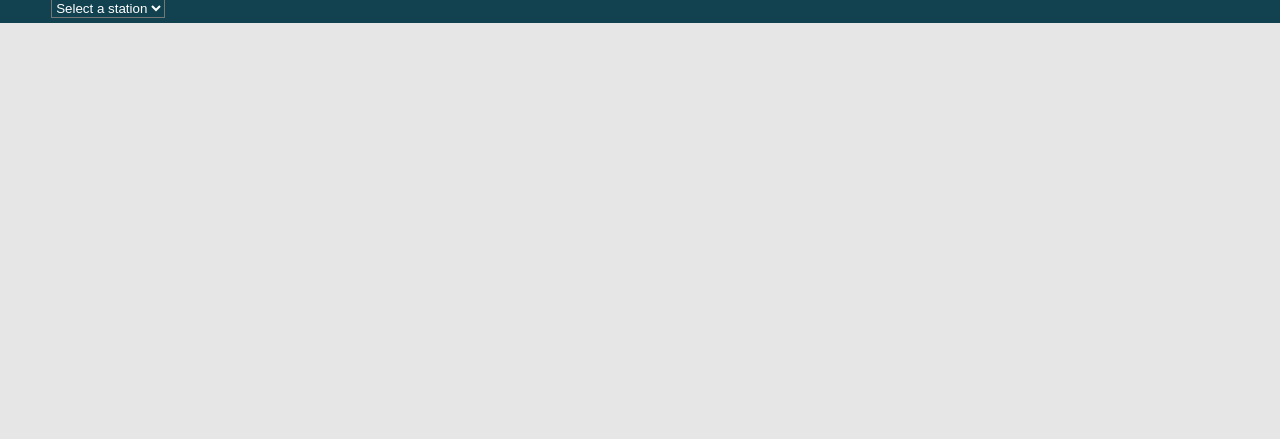
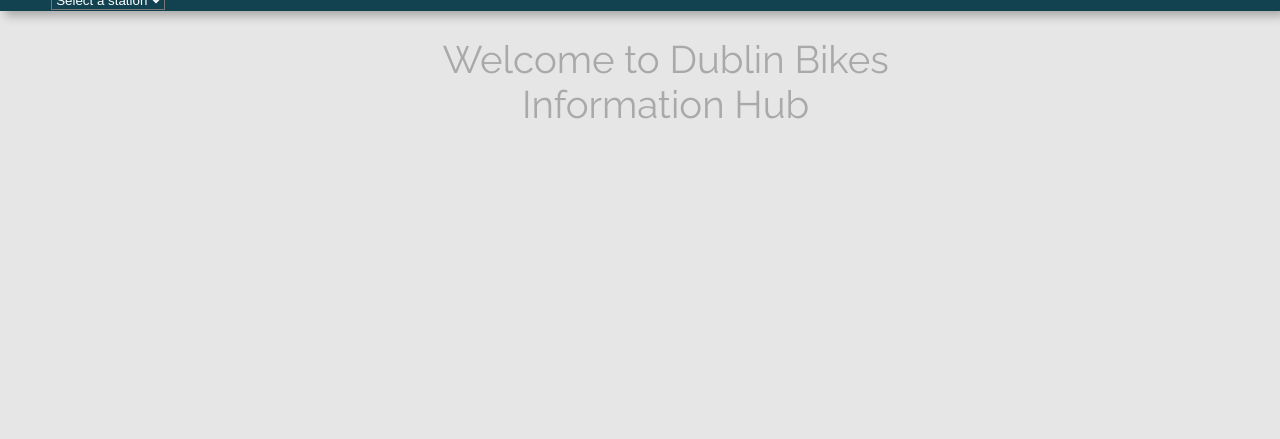
Before and after one commit to DublinBikesProject/Bikes, a Flask app: template testapp/dummyapp/app/templates/index.html in a window 1280 px wide. Shown: the part 361-800 px from the top of the page. Run offline with Flask 2, Linux system fonts and the light colour scheme; the template is opened without the code that fills it, so the values that code supplies are empty; some libraries are stand-ins or nearby versions.

Commit message:
More or less finalised design, few things need touching up

```diff
--- a/testapp/dummyapp/app/static/main.css
+++ b/testapp/dummyapp/app/static/main.css
@@ -30,10 +45,11 @@ html, body {
 
 #navbar {
     width: 100%;
-    height: 3%;
+    height: 2.5%;
     background-color: #124250;
     margin: 0;
-    z-index: 100;
+    z-index: 1;
+    box-shadow: 5px 5px 10px #A9A9A9;
 }
 
 #weatherButton {
@@ -58,7 +74,7 @@ html, body {
 }
 
 select {
-    top: 45%;
+    top: 44%;
     left: 4%;
     position: absolute;
     background: #124250;
@@ -72,8 +88,8 @@ select {
 
 }
 #chart_div {
-    position: relative;
-    top: 3.4%;
+    position: absolute;
+    top: 48.5%;
     left: 21%;
 }
 
@@ -166,25 +160,76 @@ select {
     text-align: center;
     font-size: 0.8vw;
     color: black;
-    z-index: 1;
+    z-index: 2;
     }
 
+#test {
+    top: 50%;
+    left: 5%;
+    position: absolute;
+}
 
+.sidenav {
+    height: 100%;
+    width: 0;
+    position: fixed;
+    z-index: 2;
+    top: 0;
+    left: 0;
+    background-color: #124250;
+    opacity: 0.8;
+    overflow-x: hidden;
+    transition: 0.4s;
+    padding-top: 5%;
+}
 
-footer {
-    background: #124250;
+.sidenav a {
+    padding: 10%;
+    text-decoration: none;
+    font-size: 1vw;
+    color: 	#F5F5F5;
+    display: block;
+    transition: 0.3s;
+}
+
+.sidenav a:hover {
+    color: #F5F5F5;
+}
+
+.sidenav .closebtn {
+    position: absolute;
+    top: 0;
+    right: 10%;
+    font-size: 2vw;
+    margin-left: 10%;
+}
+
+@media screen and (max-height: 20%) {
+  .sidenav {padding-top: 5%;}
+  .sidenav a {font-size: 2vw;}
+}
+
+#textBox {
     text-align: center;
-    color: white;
-    height: 0.3%;
-    padding: 0.2%;
+    width: 100%;
+    color: darkgray;
+    font-size: 3vw;
+    padding: 2%;
+}
+
+.links {
+    width: 60%;
+    padding-bottom: 10%;
+    opacity: 1;
 
 }
 
-#test {
-
-    top: 50%;
-    left: 5%;
-    position: absolute;
-
+footer {
+    width: 100%;
+    height: 2%;
+    text-align: center;
+    font-size: 0.8vw;
+    background-color: #124250;
+    color: #e6e6e6;
 
 }
--- a/testapp/dummyapp/app/templates/index.html
+++ b/testapp/dummyapp/app/templates/index.html
@@ -21,26 +21,41 @@
 @keyframes animatebottom {
   from{ bottom:-100px; opacity:0 }
   to{ bottom:0; opacity:1 }
-}</style>
+}
+      </style>
 
       <link rel="stylesheet" href="static/main.css">
       <link href='http://fonts.googleapis.com/css?family=Raleway' rel='stylesheet' type='text/css'>
 	  <script src="http://ajax.googleapis.com/ajax/libs/jquery/1.9.1/jquery.min.js"></script>
       <script async defer
       src="https://maps.googleapis.com/maps/api/js?key=AIzaSyBUgHP1nB5Nsm9k8IELrBRMpSSueJYA0r4&callback=initMap"></script>
-
   </head>
   <body onload="myFunctionL()" style="margin:0;">
 	  <div id="overlay">
      <img src="../static/bike_gif.gif" alt="Loading" />
 </div>
 	  <div style="display:none; width:100%; height:100%;" id="myDiv" class="animate-bottom">
+          <img src="../static/dublinbike.png" id="logo">
+             <div id="sidebar" class="sidenav">
+  <a href="javascript:void(0)" class="closebtn" onclick="closeNav()">&times;</a>
+
+
+  <a href="https://www.facebook.com/dublinbikes/"><img src=../static/facebook.png class="links"></a>
+  <a href="https://twitter.com/hashtag/dublinbikes?lang=en"><img src="../static/twitter.png" class="links"></a>
+  <a href="http://www.dublinbikes.ie/"><img src="../static/home.png" class='links'></a>
+
+
+</div>
+
+          <span style="font-size:30px;cursor:pointer" onclick="openNav()"><img src="../static/burger_menu.png" id="burger"></span>
+
       <header>
         <div id='pageTitle'>
             <h1 id='title'>Dublin Bikes Information Hub</h1>
-                <img src='static/dublinbike.png' id="logo" alt='logo'>
+
         </div>
     </header>
+
 
     <div id="map"></div>
         <div id="test"></div>
@@ -50,17 +65,20 @@
             <select  id="Input" onchange="myFunction();drawVisualization();drawVisualization2();"></select>
         </div>
         <div id='box'>
-            <div id=weatherButton>
+            <!--<div id=weatherButton>
                 <div id='weather'></div>
                 <div id='clock'></div>
-            </div>
+            </div>-->
         </div>
     </div>
+    <div id='textBox'>Welcome to Dublin Bikes<br>Information Hub</div>
 	<div id="chart_div"></div>
 	 <div id="chart_div2"></div>
+	 </div>
+      <!--<footer>Ciara | Mariyana | Mary-Kate |2018 </footer>-->
 
-	 </div>
 	   </body>
+
     <script>
 
 		var myVar;
@@ -73,6 +91,15 @@
 		    document.getElementById("overlay").style.display = "none";
 		    document.getElementById("myDiv").style.display = "block";
 		}
+
+        /* Set the width of the side navigation to 250px */
+function openNav() {
+    document.getElementById("sidebar").style.width = "80px";
+}
+
+function closeNav() {
+    document.getElementById("sidebar").style.width = "0";
+}
 
 		var slat;
 		var slng;
@@ -154,7 +181,7 @@
 		    directionsDisplay = new google.maps.DirectionsRenderer();
 		    var map = new google.maps.Map(document.getElementById('map'), {
 		        center: new google.maps.LatLng(53.3450, -6.2603),
-		        zoom: 13.2,
+		        zoom: 13.1,
 		        mapTypeId: 'roadmap'
 		    });
 
@@ -198,7 +225,7 @@
 
 		    var icon = {
 		        url: '../static/marker.png', // url
-		        scaledSize: new google.maps.Size(40, 40), // scaled size
+		        scaledSize: new google.maps.Size(60, 40), // scaled size
 
 		    };
 
@@ -359,6 +386,7 @@ function drawVisualization() {
                 height: 320,
                 colors: ['#008080', '#707ac2', "#7ac270"],
                 backgroundColor: '#e6e6e6',
+                title: averages[i].address,
                 legend: {
                     position: 'bottom'
                 },
```
Also changed, not shown: other parts of testapp/dummyapp/app/static/main.css (+21 -28 lines), testapp/dummyapp/app/static/bike_gif.gif, testapp/dummyapp/app/static/burger_menu.png (added), testapp/dummyapp/app/static/facebook.png (added), testapp/dummyapp/app/static/home.png (added), testapp/dummyapp/app/static/twitter.png (added), 1 other file.
